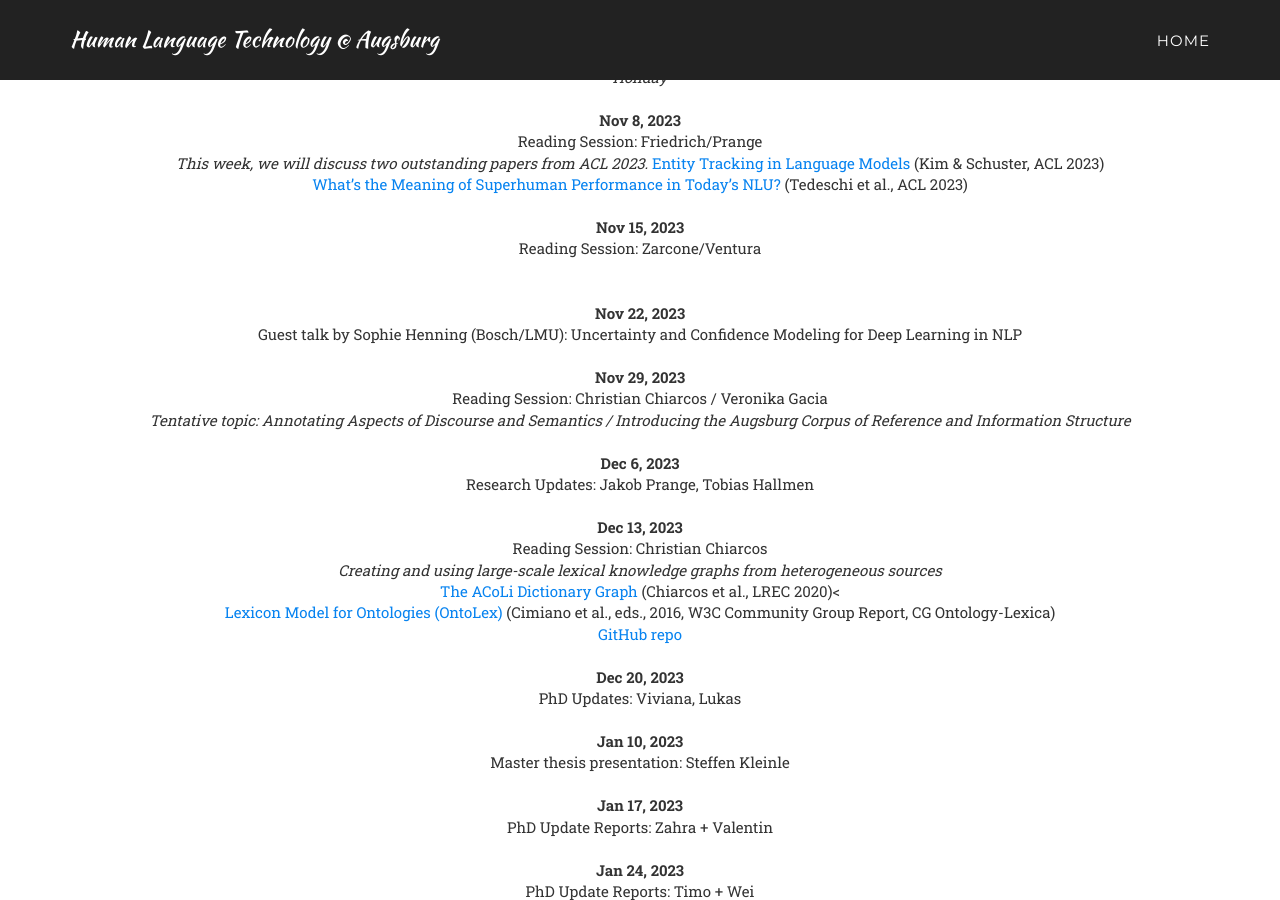
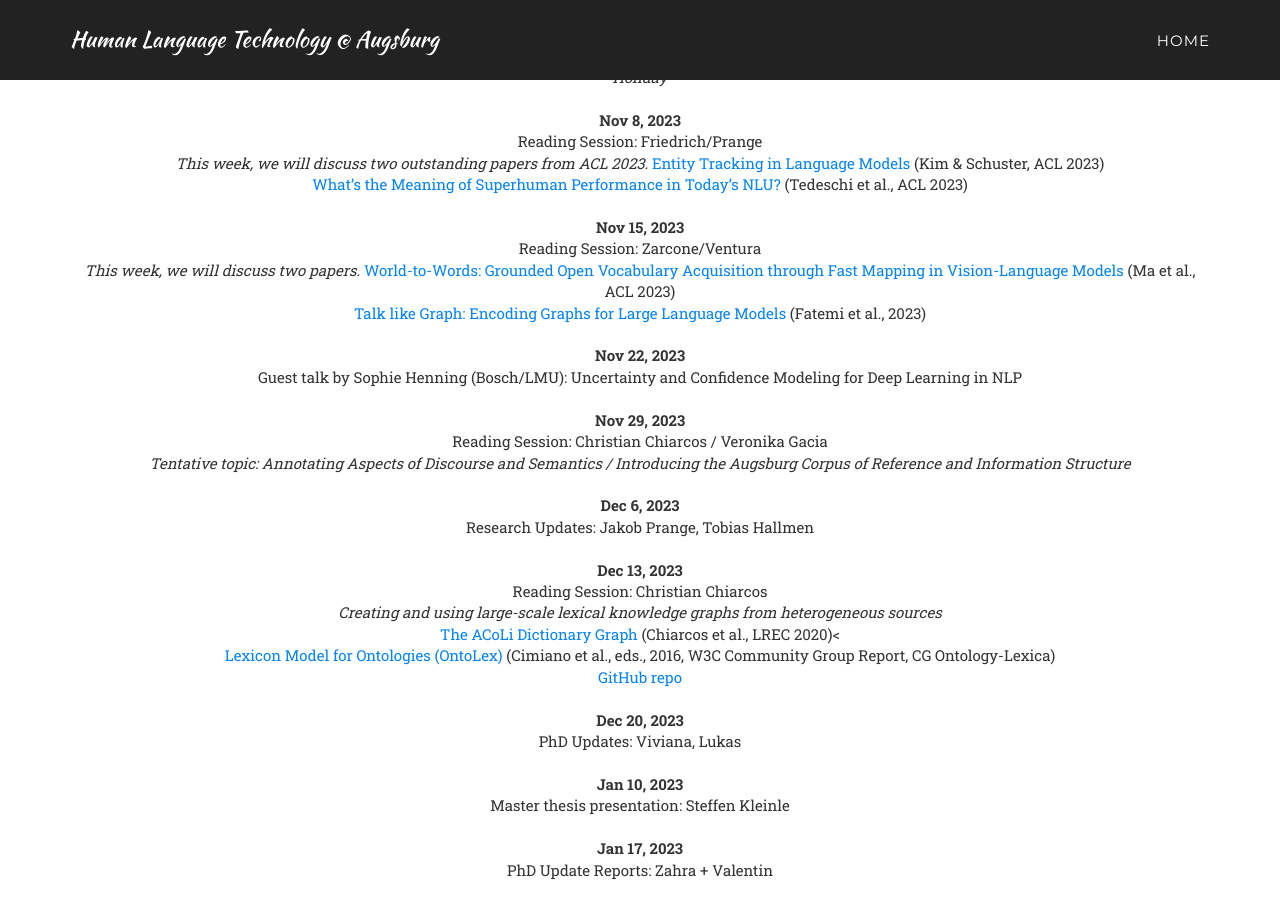
Before and after one commit to Viviana-dev/coli-augsburg.github.io, a Jekyll site: the page built from pages/nlp-seminar-23.md, in a window 1280 px wide and 900 px high, scrolled down 750 px. Built offline with Jekyll 4.4.1, drawn with Linux system fonts in a browser that asks for light colours; some web fonts are replaced.

Commit message:
Update nlp-seminar-23.md

```diff
--- a/pages/nlp-seminar-23.md
+++ b/pages/nlp-seminar-23.md
@@ -34,6 +34,11 @@ permalink: /nlp-seminar
     <br/><br/>
 
     <b>Nov 15, 2023</b><br/>Reading Session: Zarcone/Ventura<br/>
+    <i>This week, we will discuss two papers.</i>
+    <a href="https://aclanthology.org/2023.acl-long.31/">World-to-Words: Grounded Open Vocabulary Acquisition through Fast Mapping in Vision-Language Models</a> (Ma et al., ACL 2023)<br/>
+    <a hreF="https://arxiv.org/pdf/2310.04560.pdf">Talk like Graph: Encoding Graphs for Large Language Models</a> (Fatemi et al., 2023)
+
+
 
     <br/><br/>
 
```
